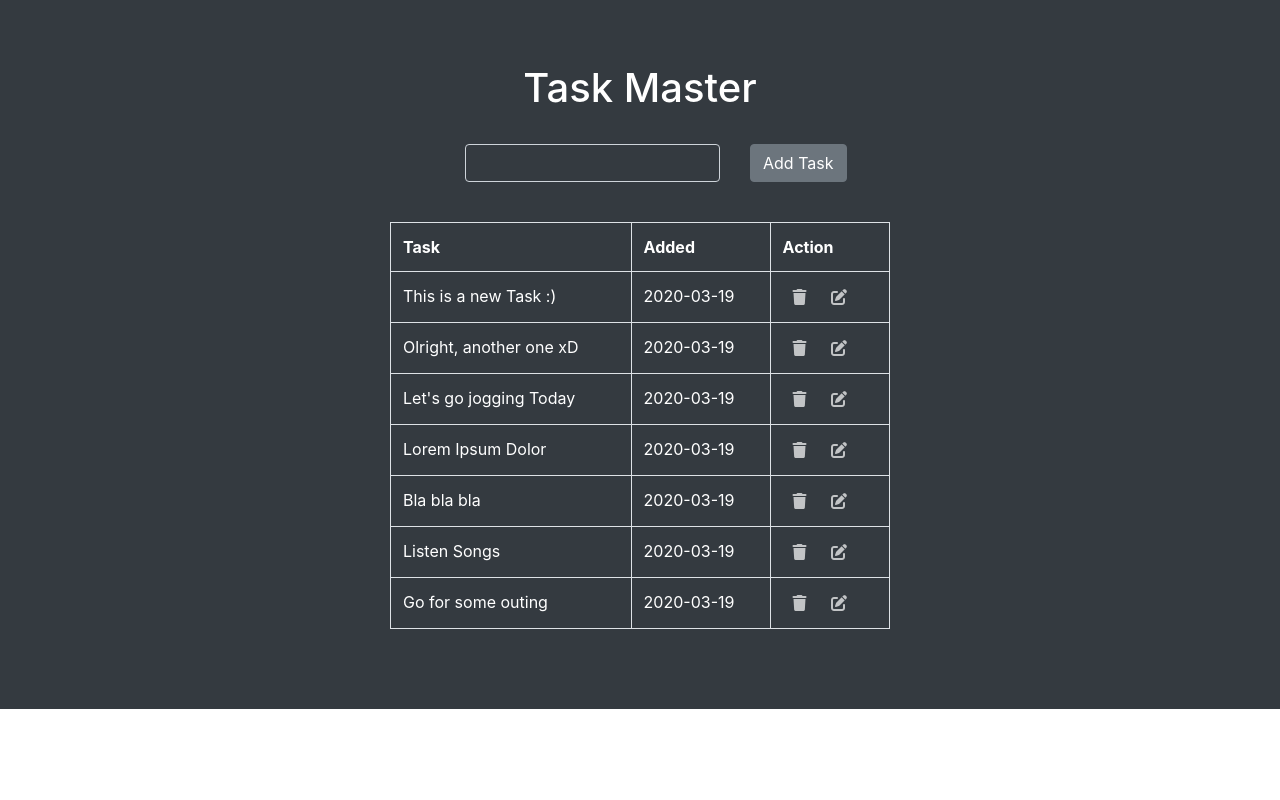
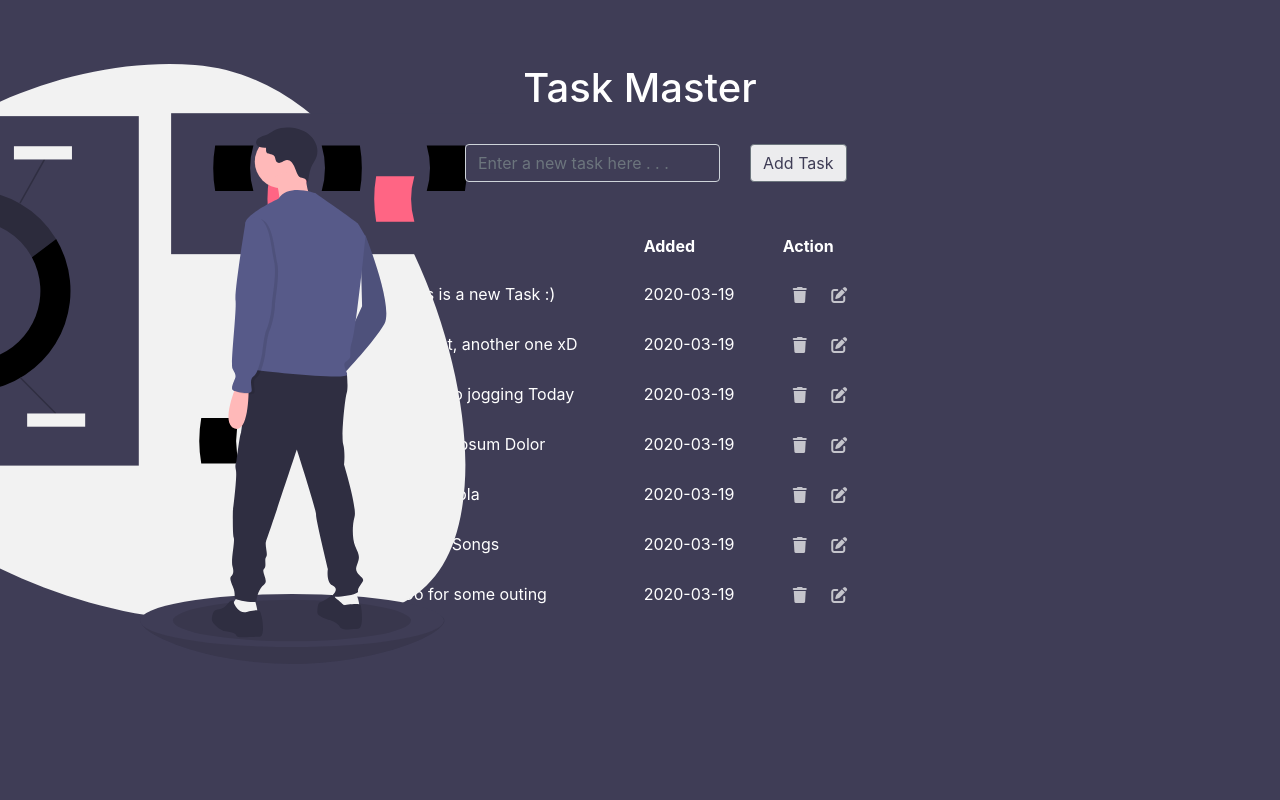
Before and after one commit to RohanPunjani/Todo-flask, a Flask app: page / in a window 1280 px wide. Run offline with Flask 2, Linux system fonts and the light colour scheme; data comes from the database, SQL or seed files in the repository; both versions use the stored data as it was after the commit; some libraries are stand-ins or nearby versions.

Commit message:
Worked on better frontend

```diff
--- a/src/static/css/main.css
+++ b/src/static/css/main.css
@@ -5,8 +5,34 @@
     border-radius: 0;
 }
 
+body {
+    height: 100vh;
+    width: 100vw;
+    background: #3f3d56;
+}
+
 .jumbotron.bg-dark.text-white {
     border-radius: 0;
+    z-index: 0;
+}
+
+.btn-secondary {
+    background: rgba(255, 255, 255, 0.9);
+    color: #3f3d56
+}
+
+.btn-secondary:hover {
+    background: #3f3d56;
+    border: 1px solid white
+}
+
+.bg-dark {
+    background: #3f3d56 !important;
+}
+
+.illustration {
+    position: absolute;
+    left: -200px
 }
 
 .table {
--- a/src/templates/base.html
+++ b/src/templates/base.html
@@ -4,15 +4,15 @@
     <head>
         <meta charset="UTF-8">
         <meta name="viewport" content="width='device-width', initial-scale=1.0">
+        <link rel="stylesheet" href="https://maxcdn.bootstrapcdn.com/bootstrap/4.4.1/css/bootstrap.min.css">
         <link rel="stylesheet" href="{{ url_for('static', filename='css/main.css') }}">
-        <link rel="stylesheet" href="https://maxcdn.bootstrapcdn.com/bootstrap/4.4.1/css/bootstrap.min.css">
         <script src="https://kit.fontawesome.com/a076d05399.js"></script>
         {% block head %}{% endblock %}
     </head>
 
     <body>
 
-        {% block nav %}{% endblock %}
+
         {% block body %}{% endblock %}
 
     </body>
--- a/src/templates/index.html
+++ b/src/templates/index.html
@@ -3,6 +3,7 @@
 {% block body %}
 
 <div class="jumbotron bg-dark text-white">
+    <img src="{{ url_for('static', filename='images/img1.svg') }}" class="illustration i1" alt="" height="600">
     <div class="container">
         <center>
             <h1>Task Master</h1>
@@ -11,7 +12,8 @@
                 <div class="row">
                     <div class="col-md-4 col-sm-1"></div>
                     <div class="form-group col-sm-9 col-md-3">
-                        <input id="content" class="form-control bg-dark text-white" type="text" name="content">
+                        <input id="content" class="form-control bg-dark text-white" type="text" name="content"
+                            placeholder="Enter a new task here . . .">
                     </div>
                     <div class="col-sm-3 col-md-1">
                         <input type="Submit" value="Add Task" class="btn btn-secondary">
@@ -19,7 +21,7 @@
                 </div>
             </form>
             <br>
-            <table class="table table-bordered text-white">
+            <table class="table table-borderless text-white">
                 <tr>
                     <th>Task</th>
                     <th>Added</th>
--- a/src/templates/update.html
+++ b/src/templates/update.html
@@ -3,8 +3,8 @@
 {% block body %}
 
 
-<div class="jumbotron">
-    <div class="container">
+<div class="jumbotron bg-dark text-white">
+    <div class="container" style="max-width: 500px;">
         <center>
             <h1>Task Master</h1>
         </center>
```
Also changed, not shown: src/static/images/img1.svg (added), src/test.db.
